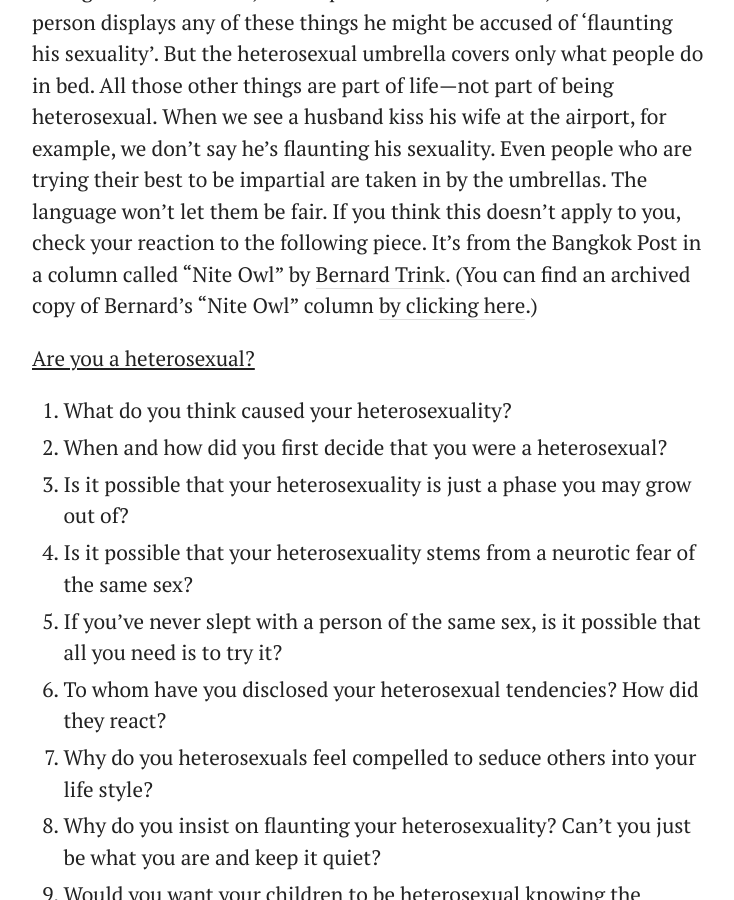
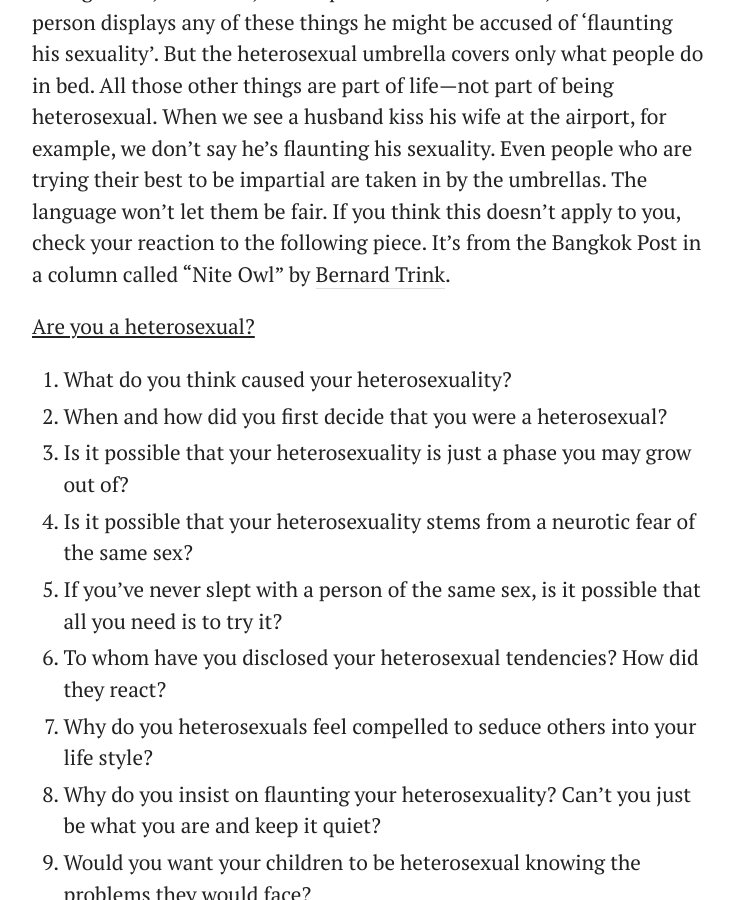
Before and after one commit to bradonomics/bradonomics.com, a Jekyll site: the page built from _pages/brown-autobiography.md, in a window 1280 px wide and 900 px high, scrolled down 24351 px. Shown: the whole window, without its empty margins (272-1006 px from the left). Built offline with Jekyll 4.4.1, drawn with Linux system fonts in a browser that asks for light colours.

Commit message:
Removed dead link in brown-autobiography.md

```diff
--- a/_pages/brown-autobiography.md
+++ b/_pages/brown-autobiography.md
@@ -221,7 +221,7 @@ So by watching the faces of the windbags as they wondered about the polls, I thi
 
 When words get in the way of clear thinking, those of us who think with pictures can get around them. We can say the word either with a grimace or a sly smile. But when a category gets in the way, we're sometimes trapped. Let me try to clarify what I mean by 'category'. When we say that a 'word' has a 'meaning', the 'word' consists of a single unit that we can write down and point to. But the 'meaning' consists of an endless number of things, feelings, happenings, and so on, that can come under the umbrella of the same word. My use of 'category' here is like that umbrella.
 
-Here's an example. Take the words 'homosexual' and 'heterosexual'. The words appear to be similar and the difference in meaning at first appears to be quite clear. But let's compare their umbrellas. The homosexual umbrella covers all kinds of interchanges and interactions between people. Every mannerism, facial expression, facial make-up, come-on, wolf whistle, wink, holding of hands, hug, kiss, living arrangement, and so on, will be put under the umbrella, and when a person displays any of these things he might be accused of 'flaunting his sexuality'. But the heterosexual umbrella covers only what people do in bed. All those other things are part of life---not part of being heterosexual. When we see a husband kiss his wife at the airport, for example, we don't say he's flaunting his sexuality. Even people who are trying their best to be impartial are taken in by the umbrellas. The language won't let them be fair. If you think this doesn't apply to you, check your reaction to the following piece. It's from the Bangkok Post in a column called "Nite Owl" by [Bernard Trink](http://en.wikipedia.org/wiki/Bernard_Trink). (You can find an archived copy of Bernard's "Nite Owl" column [by clicking here](http://www.oocities.org/doxyblue/alltrink.html).)
+Here's an example. Take the words 'homosexual' and 'heterosexual'. The words appear to be similar and the difference in meaning at first appears to be quite clear. But let's compare their umbrellas. The homosexual umbrella covers all kinds of interchanges and interactions between people. Every mannerism, facial expression, facial make-up, come-on, wolf whistle, wink, holding of hands, hug, kiss, living arrangement, and so on, will be put under the umbrella, and when a person displays any of these things he might be accused of 'flaunting his sexuality'. But the heterosexual umbrella covers only what people do in bed. All those other things are part of life---not part of being heterosexual. When we see a husband kiss his wife at the airport, for example, we don't say he's flaunting his sexuality. Even people who are trying their best to be impartial are taken in by the umbrellas. The language won't let them be fair. If you think this doesn't apply to you, check your reaction to the following piece. It's from the Bangkok Post in a column called "Nite Owl" by [Bernard Trink](http://en.wikipedia.org/wiki/Bernard_Trink).
 
 <span style="text-decoration:underline">Are you a heterosexual?</span>
 
```
